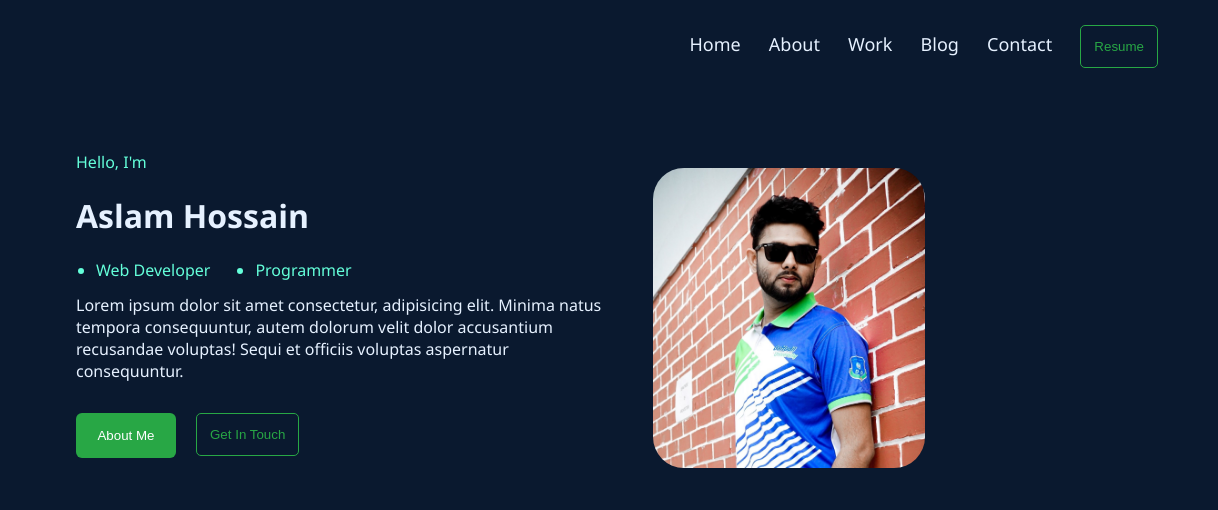
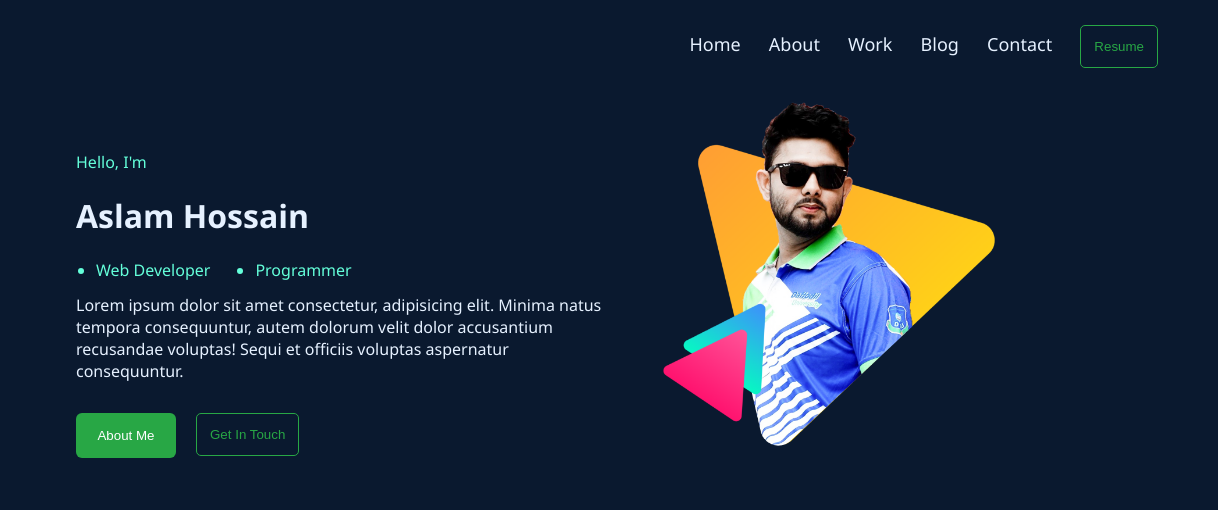
Before and after one commit to engineer-aslam-hossain/resume, a plain HTML site: page index.html in a window 1280 px wide. Shown: the top 510 px of the page, 62-1280 px from the left. Drawn offline with Linux system fonts and the light colour scheme.

Commit message:
portfolio done and dusted

```diff
--- a/index.html
+++ b/index.html
@@ -83,7 +83,7 @@
           </div>
           <div class="row col-md-6">
             <div class="mypic">
-              <img src="images/diu.jpg" height="300px" />
+              <img src="images/im.png" height="400px" />
             </div>
           </div>
         </div>
--- a/style.css
+++ b/style.css
@@ -93,11 +93,10 @@ a {
 }
 .mypic img {
   border-radius: 31px;
-  margin-top: 73px;
 }
-.mypic {
+/* .mypic {
   margin-inline-start: 50px;
-}
+} */
 .aboutinfo {
   width: 50%;
   padding-top: 40px;
```
Also changed, not shown: images/hr.jpg (added), images/im.jpg (added), images/im.png (added), images/image 2.jpg (added), images/image.jpg (added), images/image.png (added), images/image1.png (added), images/propic.jpg (added).
